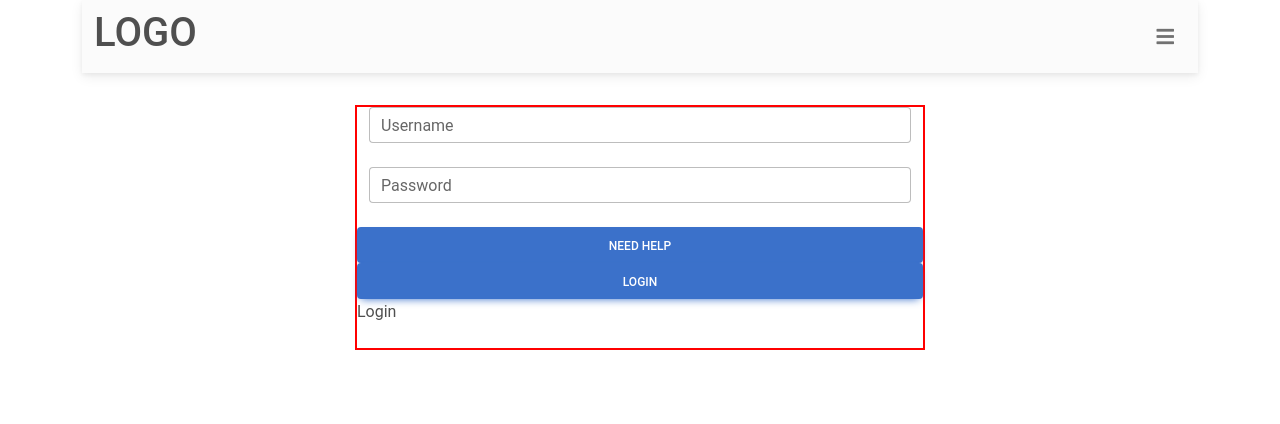
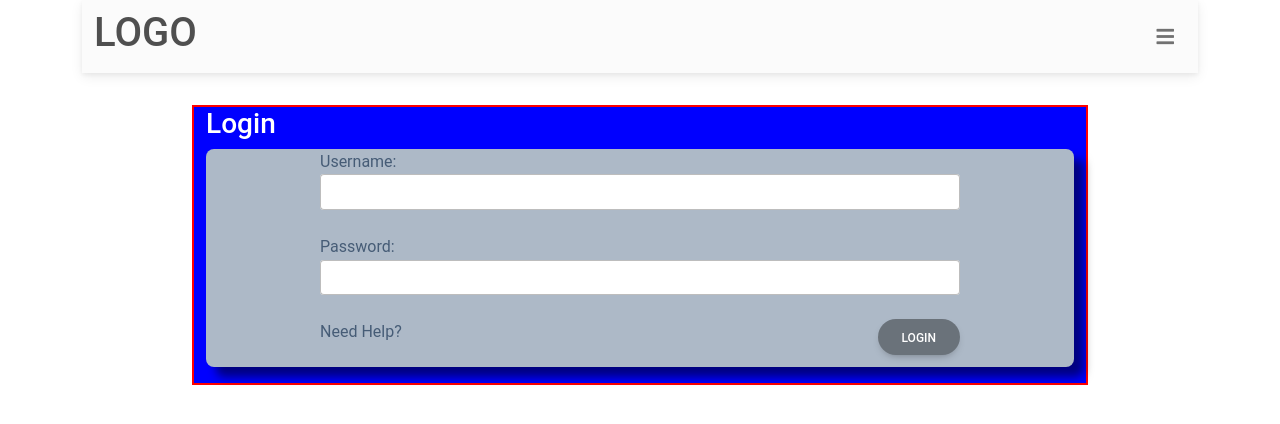
Before and after one commit to rdwhitley/VINA, a React app: page / in a window 1280 px wide. Shown: the top 424 px of the page. Built offline with nearby package versions, Linux system fonts and the light colour scheme.

Commit message:
login component is almost finished needs some assets for the background picture

```diff
--- a/src/Login/Login.js
+++ b/src/Login/Login.js
@@ -7,19 +7,30 @@ import {
   MDBBtn,
   MDBIcon
 } from 'mdb-react-ui-kit';
+import {Container,Row,Col, Navbar} from  "react-bootstrap";
 const Login = () => {
-    return <form style={{border: "2px solid red", width: "50%", marginTop: "2em"}}>
-    <MDBInput className='mb-4' type='Username' id='Username' label='Username' />
-    <MDBInput className='mb-4' type='password' id='form2Example2' label='Password' />
+    return <div style={{width: "70vw", marginTop: "2em", border: "2px solid red", backgroundColor: "blue"}}>
+    <h3 style={{color: "white"}}>Login</h3>
+    <form className="card" style={{backgroundColor: "#adb9c7", boxShadow: "10px 10px 10px rgba(0, 0, 0, 0.5)"}}>
 
-    <MDBRow className='mb-4'>
+    <Col style={{width: "50vw", margin: "0 auto", color: "#465c76"}}>
+    <div style={{margin: "0 auto"}}>
+    <label for="Username" >Username: </label>
+    <MDBInput className='mb-4' type='Username' id='Username' style={{backgroundColor: "white"}}/>
+    </div>
 
-<button type="button" class="btn btn-primary">Need Help</button>
+    <div style={{margin: "0 auto"}}>
+    <label for="Username">Password: </label>
+    <MDBInput className='mb-4' type='password' id='form2Example2' style={{backgroundColor: "white"}}/>
+    </div>
 
-<button type="button" class="btn btn-primary">Login</button>
-        Login
-    </MDBRow>
+    <div style={{display: "flex"}}>
+    <div type="button" className="">Need Help?</div>
+    <button type="button" className="btn btn-rounded" style={{marginLeft: "auto",backgroundColor: "#6a727a", color: "white", marginBottom: "1em"}}>Login</button>
+    </div>
+    </Col>
   </form>
+  </div>
 };
 
 export default Login;
```
